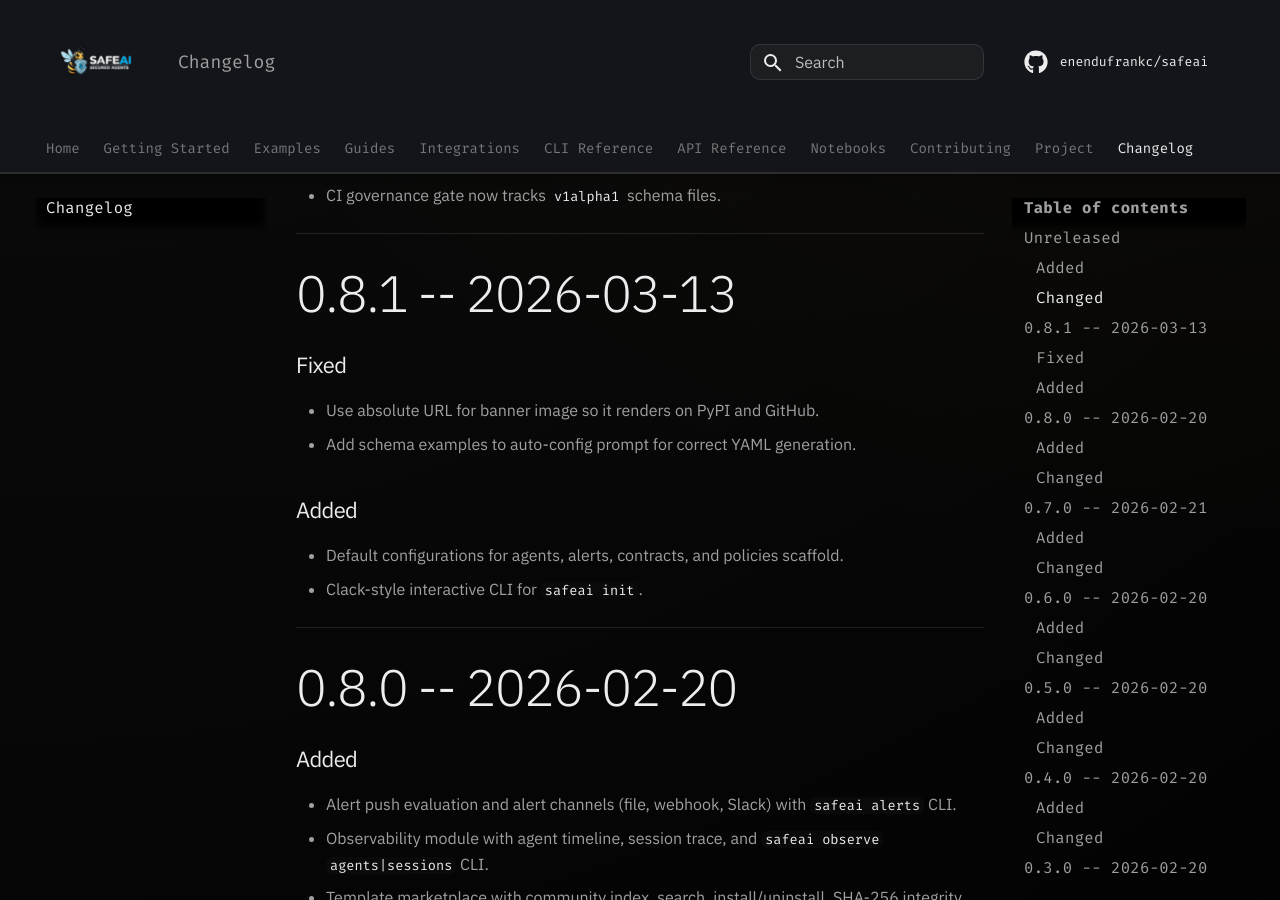
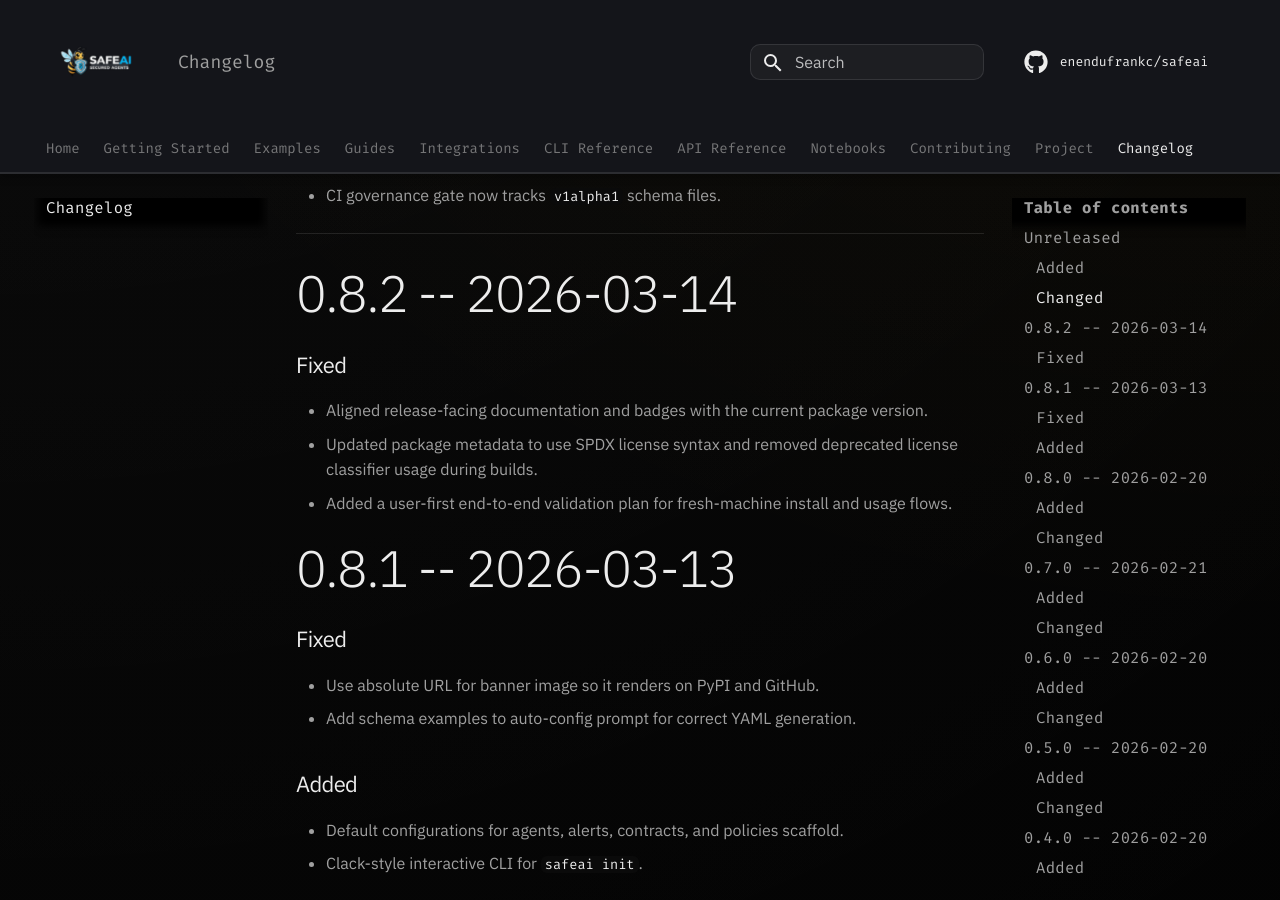
Before and after one commit to enendufrankc/safeai, an MkDocs documentation site: the page built from docs/changelog.md, in a window 1280 px wide and 900 px high, scrolled down 900 px. Built offline with MkDocs 1.6.1 and Material for MkDocs 9.7.7, drawn with Linux system fonts in a browser that asks for light colours; comment, search, counter and statistics services are not loaded.

Commit message:
Prepare 0.8.2 release and polish templates CLI

```diff
--- a/docs/changelog.md
+++ b/docs/changelog.md
@@ -24,6 +24,14 @@ All notable changes to SafeAI are documented in this file. The format follows [K
 - CI governance gate now tracks `v1alpha1` schema files.
 
 ---
+
+## 0.8.2 -- 2026-03-14
+
+### Fixed
+
+- Aligned release-facing documentation and badges with the current package version.
+- Updated package metadata to use SPDX license syntax and removed deprecated license classifier usage during builds.
+- Added a user-first end-to-end validation plan for fresh-machine install and usage flows.
 
 ## 0.8.1 -- 2026-03-13
 
--- a/pyproject.toml
+++ b/pyproject.toml
@@ -4,11 +4,11 @@ build-backend = "setuptools.build_meta"
 
 [project]
 name = "safeai-sdk"
-version = "0.8.1"
+version = "0.8.2"
 description = "Framework-agnostic runtime boundary enforcement for AI systems"
 readme = "README.md"
 requires-python = ">=3.10"
-license = { text = "Apache-2.0" }
+license = "Apache-2.0"
 authors = [
   { name = "SafeAI Contributors" }
 ]
@@ -17,7 +17,6 @@ classifiers = [
   "Intended Audience :: Developers",
   "Topic :: Security",
   "Topic :: Scientific/Engineering :: Artificial Intelligence",
-  "License :: OSI Approved :: Apache Software License",
   "Programming Language :: Python :: 3.10",
   "Programming Language :: Python :: 3.11",
   "Programming Language :: Python :: 3.12",
```
Also changed, not shown: CHANGELOG.md (+8 -0 lines), README.md (+2 -2 lines), docs/index.md (+1 -1 lines), 2 other files.
